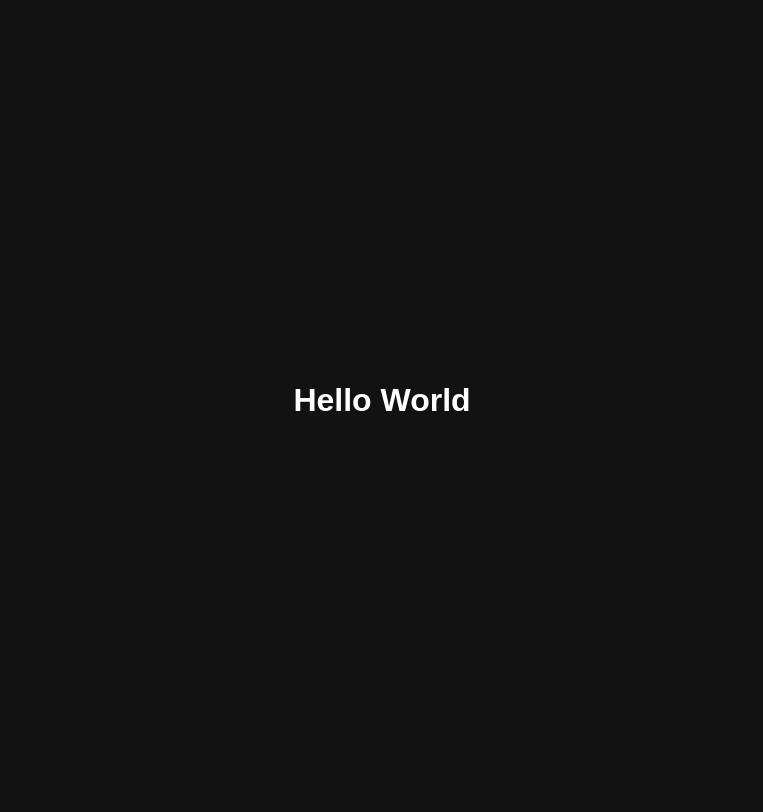
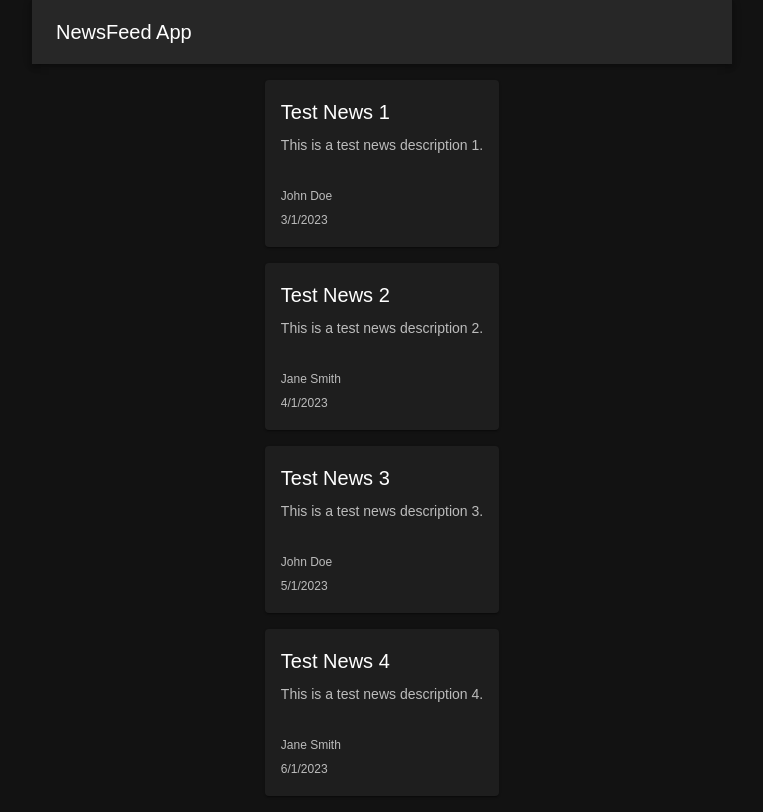
Before and after one commit to GamalHafez/newsfeed-app, a React (Vite) app: page / in a window 1280 px wide. Shown: the whole page, without its empty margins (258-1021 px from the left). Built offline with nearby package versions, Linux system fonts and the light colour scheme; the HTML template or start-up script is replaced by a standard one.

Commit message:
feat: Add components and sample data

```diff
--- a/src/App.jsx
+++ b/src/App.jsx
@@ -1,9 +1,41 @@
-import { Layout } from "@/components";
+import { Header, Layout, NewsFeed } from "@/components";
+
+const sampleArticles = [
+  {
+    title: "Test News 1",
+    description: "This is a test news description 1.",
+    image: "https://placehold.co/150",
+    author: "John Doe",
+    publishedAt: "2023-03-01T12:00:00Z",
+  },
+  {
+    title: "Test News 2",
+    description: "This is a test news description 2.",
+    image: "https://placehold.co/150",
+    author: "Jane Smith",
+    publishedAt: "2023-04-01T12:00:00Z",
+  },
+  {
+    title: "Test News 3",
+    description: "This is a test news description 3.",
+    image: "https://placehold.co/150",
+    author: "John Doe",
+    publishedAt: "2023-05-01T12:00:00Z",
+  },
+  {
+    title: "Test News 4",
+    description: "This is a test news description 4.",
+    image: "https://placehold.co/150",
+    author: "Jane Smith",
+    publishedAt: "2023-06-01T12:00:00Z",
+  },
+];
 
 export default function App() {
   return (
     <Layout>
-      <h1>Hello World</h1>
+      <Header />
+      <NewsFeed articles={sampleArticles} />
     </Layout>
   );
 }
--- /dev/null
+++ b/src/components/Header.jsx
@@ -0,0 +1,13 @@
+import AppBar from "@mui/material/AppBar";
+import Toolbar from "@mui/material/Toolbar";
+import Typography from "@mui/material/Typography";
+
+export const Header = () => {
+  return (
+    <AppBar position="static">
+      <Toolbar>
+        <Typography variant="h6">NewsFeed App</Typography>
+      </Toolbar>
+    </AppBar>
+  );
+};
--- /dev/null
+++ b/src/components/NewsArticle.jsx
@@ -0,0 +1,37 @@
+import Card from "@mui/material/Card";
+import CardActionArea from "@mui/material/CardActionArea";
+import CardContent from "@mui/material/CardContent";
+import Typography from "@mui/material/Typography";
+import Box from "@mui/material/Box";
+import { styled } from "@mui/material/styles";
+
+const StyledCard = styled(Card)(({ theme }) => ({
+  margin: theme.spacing(2, 0),
+}));
+
+export const NewsArticle = ({ title, description, author, publishedAt }) => {
+  return (
+    <StyledCard>
+      <CardActionArea>
+        <CardContent>
+          <Typography gutterBottom variant="h6" component="div">
+            {title}
+          </Typography>
+          <Typography variant="body2" color="textSecondary">
+            {description}
+          </Typography>
+        </CardContent>
+      </CardActionArea>
+      <Box p={2}>
+        <Typography variant="caption" color="textSecondary" display="block">
+          {author}
+        </Typography>
+        {publishedAt && (
+          <Typography variant="caption" color="textSecondary">
+            {new Date(publishedAt).toLocaleDateString()}
+          </Typography>
+        )}
+      </Box>
+    </StyledCard>
+  );
+};
--- /dev/null
+++ b/src/components/NewsFeed.jsx
@@ -0,0 +1,11 @@
+import { NewsArticle } from "@/components";
+
+export const NewsFeed = ({ articles }) => {
+  return (
+    <section>
+      {articles.map((article) => (
+        <NewsArticle key={JSON.stringify(article)} {...article} />
+      ))}
+    </section>
+  );
+};
--- a/src/components/index.js
+++ b/src/components/index.js
@@ -1 +1,4 @@
 export * from "./Layout";
+export * from "./NewsArticle";
+export * from "./NewsFeed";
+export * from "./Header";
```
